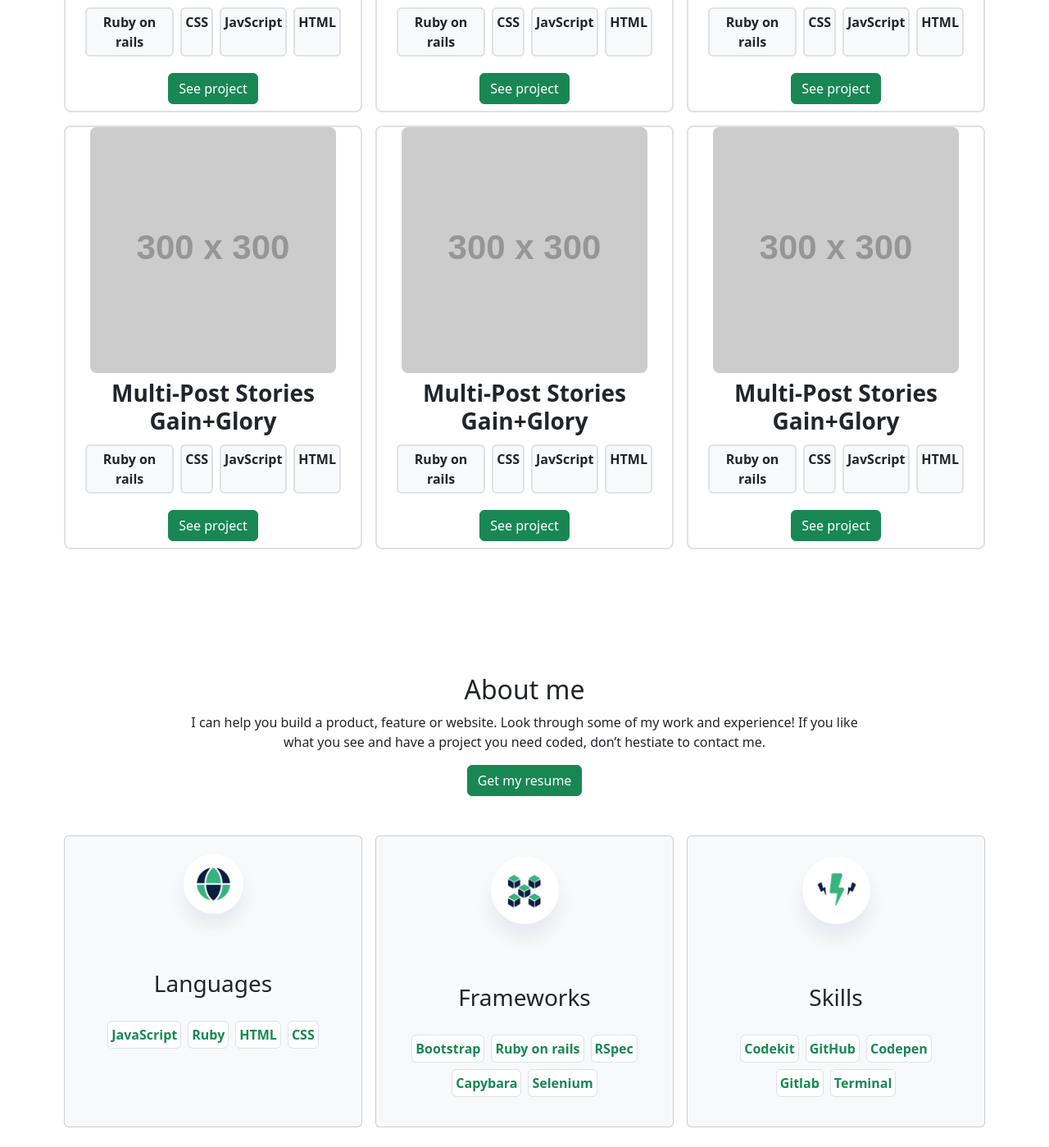
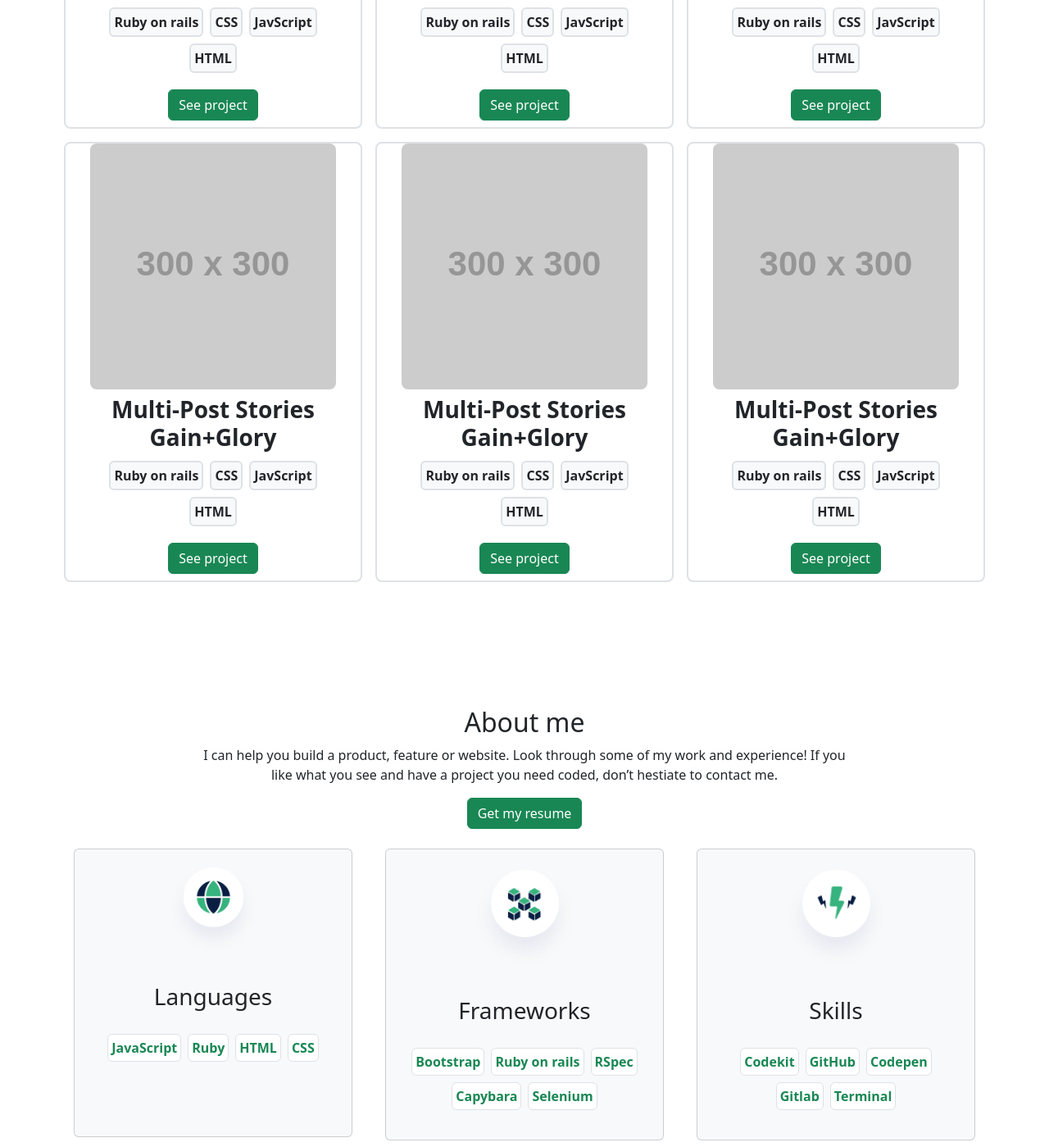
Before and after one commit to CindyDorantes/Trying-Bootstrap, a plain HTML site: page index.html in a window 1280 px wide. Shown: the part 955-2354 px from the top of the page at 82% size. Drawn offline with Linux system fonts and the light colour scheme; placeholder pictures from the web are drawn by us.

Commit message:
fix issues from 'Peer-to-peer' review

```diff
--- a/index.html
+++ b/index.html
@@ -11,13 +11,15 @@
 </head>
 
 <body>
+  <header>
     <nav class="navbar navbar-expand justify-content-center">
       <ul class="d-flex flex-row list-unstyled">
         <li class="pe-5"><a href="#">Portfolio</a></li>
         <li class="pe-5"><a href="#">About</a></li>
-      <li class="pe-5"><a href="#">Contact</a></li>
+        <li><a href="#">Contact</a></li>
       </ul>
     </nav>
+  </header>
   <section class="container d-flex flex-column justify-content-center text-center mt-5 pt-5">
     <h1 class="fw-bold fs-1">Hey there, I'm Cindy<br><span class="text-success">I'm a software developer</span></h1>
     <p>
@@ -56,127 +58,120 @@
       <!--First work-item-->
       <div class="col border m-2 rounded-3 border-2">
         <div class="d-flex justify-content-center">
-          <img src="https://via.placeholder.com/300" class="rounded-3">
+          <img src="https://via.placeholder.com/300" class="rounded-3" alt="">
         </div>
         <div class="d-flex flex-column justify-content-center align-items-center text-center  p-2">
           <h3 class="text-center fw-bold">Multi-Post Stories Gain+Glory</h3>
-          <ul class="d-flex flex-row list-unstyled justify-content-center">
+          <ul class="d-flex flex-row flex-wrap list-unstyled justify-content-center">
             <li class="p-1 m-1 border rounded bg-light fw-bold">Ruby on rails</li>
             <li class="p-1 m-1 border rounded bg-light fw-bold">CSS</li>
             <li class="p-1 m-1 border rounded bg-light fw-bold">JavScript</li>
             <li class="p-1 m-1 border rounded bg-light fw-bold">HTML</li>
           </ul>
-          <button type="button" class="btn btn-success">See project</button>
+          <button type="button" class="btn btn-success" href="#">See project</button>
         </div>
       </div>
       <!--Second work item-->
       <div class="col border m-2 rounded-3 border-2">
         <div class="d-flex justify-content-center">
-          <img src="https://via.placeholder.com/300" class="rounded-3">
+          <img src="https://via.placeholder.com/300" class="rounded-3" alt="">
         </div>
         <div class="d-flex flex-column justify-content-center align-items-center text-center  p-2">
           <h3 class="text-center fw-bold">Multi-Post Stories Gain+Glory</h3>
-          <ul class="d-flex flex-row list-unstyled justify-content-center">
+          <ul class="d-flex flex-row flex-wrap  list-unstyled justify-content-center">
             <li class="p-1 m-1 border rounded bg-light fw-bold">Ruby on rails</li>
             <li class="p-1 m-1 border rounded bg-light fw-bold">CSS</li>
             <li class="p-1 m-1 border rounded bg-light fw-bold">JavScript</li>
             <li class="p-1 m-1 border rounded bg-light fw-bold">HTML</li>
           </ul>
-          <button type="button" class="btn btn-success">See project</button>
+          <button type="button" class="btn btn-success" href="#">See project</button>
         </div>
       </div>
       <!--3rd work item-->
       <div class="col border m-2 rounded-3 border-2">
         <div class="d-flex justify-content-center">
-          <img src="https://via.placeholder.com/300" class="rounded-3">
+          <img src="https://via.placeholder.com/300" class="rounded-3" alt="">
         </div>
         <div class="d-flex flex-column justify-content-center align-items-center text-center  p-2">
           <h3 class="text-center fw-bold">Multi-Post Stories Gain+Glory</h3>
-          <ul class="d-flex flex-row list-unstyled justify-content-center">
+          <ul class="d-flex flex-row flex-wrap  list-unstyled justify-content-center">
             <li class="p-1 m-1 border rounded bg-light fw-bold">Ruby on rails</li>
             <li class="p-1 m-1 border rounded bg-light fw-bold">CSS</li>
             <li class="p-1 m-1 border rounded bg-light fw-bold">JavScript</li>
             <li class="p-1 m-1 border rounded bg-light fw-bold">HTML</li>
           </ul>
-          <button type="button" class="btn btn-success">See project</button>
+          <button type="button" class="btn btn-success" href="#">See project</button>
         </div>
       </div>
-    </div>
-    <!-- 2nd row finishes -->
 
-    <!-- 3rd row for WORKS section begins-->
-    <div class="row">
       <!--4th work item-->
       <div class="col border m-2 rounded-3 border-2">
         <div class="d-flex justify-content-center">
-          <img src="https://via.placeholder.com/300" class="rounded-3">
+          <img src="https://via.placeholder.com/300" class="rounded-3" alt="">
         </div>
         <div class="d-flex flex-column justify-content-center align-items-center text-center  p-2">
           <h3 class="text-center fw-bold">Multi-Post Stories Gain+Glory</h3>
-          <ul class="d-flex flex-row list-unstyled justify-content-center">
+          <ul class="d-flex flex-row  flex-wrap list-unstyled justify-content-center">
             <li class="p-1 m-1 border rounded bg-light fw-bold">Ruby on rails</li>
             <li class="p-1 m-1 border rounded bg-light fw-bold">CSS</li>
             <li class="p-1 m-1 border rounded bg-light fw-bold">JavScript</li>
             <li class="p-1 m-1 border rounded bg-light fw-bold">HTML</li>
           </ul>
-          <button type="button" class="btn btn-success">See project</button>
+          <button type="button" class="btn btn-success" href="#">See project</button>
         </div>
       </div>
       <!--5th work item-->
       <div class="col border m-2 rounded-3 border-2">
         <div class="d-flex justify-content-center">
-          <img src="https://via.placeholder.com/300" class="rounded-3">
+          <img src="https://via.placeholder.com/300" class="rounded-3" alt="">
         </div>
         <div class="d-flex flex-column justify-content-center align-items-center text-center  p-2">
           <h3 class="text-center fw-bold">Multi-Post Stories Gain+Glory</h3>
-          <ul class="d-flex flex-row list-unstyled justify-content-center">
+          <ul class="d-flex flex-row flex-wrap list-unstyled justify-content-center">
             <li class="p-1 m-1 border rounded bg-light fw-bold">Ruby on rails</li>
             <li class="p-1 m-1 border rounded bg-light fw-bold">CSS</li>
             <li class="p-1 m-1 border rounded bg-light fw-bold">JavScript</li>
             <li class="p-1 m-1 border rounded bg-light fw-bold">HTML</li>
           </ul>
-          <button type="button" class="btn btn-success">See project</button>
+          <button type="button" class="btn btn-success" href="#">See project</button>
         </div>
       </div>
       <!--6th work item-->
       <div class="col border m-2 rounded-3 border-2">
         <div class="d-flex justify-content-center">
-          <img src="https://via.placeholder.com/300" class="rounded-3">
+          <img src="https://via.placeholder.com/300" class="rounded-3" alt="">
         </div>
         <div class="d-flex flex-column justify-content-center align-items-center text-center  p-2">
           <h3 class="text-center fw-bold">Multi-Post Stories Gain+Glory</h3>
-          <ul class="d-flex flex-row list-unstyled justify-content-center">
+          <ul class="d-flex flex-row flex-wrap list-unstyled justify-content-center">
             <li class="p-1 m-1 border rounded bg-light fw-bold">Ruby on rails</li>
             <li class="p-1 m-1 border rounded bg-light fw-bold">CSS</li>
             <li class="p-1 m-1 border rounded bg-light fw-bold">JavScript</li>
             <li class="p-1 m-1 border rounded bg-light fw-bold">HTML</li>
           </ul>
-          <button type="button" class="btn btn-success">See project</button>
+          <button type="button" class="btn btn-success" href="#">See project</button>
         </div>
       </div>
     </div>
-    <!-- 3rd row for works section finishes -->
+    <!-- 2nd row for works section finishes -->
   </section>
 
   <section class="container mt-5 pt-5">
-    <div class="text-center w-75 mx-auto mb-3">
-      <div>
-        <!-- for background image -->
+    <div class="row text-center w-75 mx-auto mb-3">
       <h2>About me</h2>
-      </div>
       <p>
         I can help you build a product, feature or website. Look through some of my work and experience!
         If you like what you see and have a project you need coded, don’t hestiate to contact me.
       </p>
       <div>
-        <!-- for background image -->
-        <button type="button" class="btn btn-success">Get my resume</button>
+        <button type="button" class="btn btn-success" href="#">Get my resume</button>
       </div>
       <br>
     </div>
     <!--here begins the languages square-->
-    <div class="row">
-      <div class="card col bg-light m-2">
+    <div class="row justify-content-center">
+      <div class="col-lg-4 col-md-6 col-12">
+        <div class="card bg-light m-2" style="min-height: 352px;">
           <p><img src="./Images/Icons.png" class="card-img-top" alt="ellipse with green and blue sections"></p>
           <div class="card-body text-center">
             <h3 class="card-title mb-4">Languages</h3>
@@ -188,9 +183,11 @@
             </ul>
           </div>
         </div>
+      </div>
       <!--Languages square finishes-->
       <!--here begins FRAMEWORKS square-->
-      <div class="card col bg-light m-2">
+      <div class="col-lg-4 col-md-6 col-12">
+        <div class="card bg-light m-2" style="min-height: 352px;">
           <p><img src="./Images/frameworks-icon.png" class="card-img-top" alt="five blue and green cubes"></p>
           <div class="card-body text-center">
             <h3 class="card-title mb-4">Frameworks</h3>
@@ -203,9 +200,11 @@
             </ul>
           </div>
         </div>
+      </div>
       <!--Frameworks square finishes-->
       <!--here begins SKILLS square-->
-      <div class="card col bg-light m-2">
+      <div class="col-lg-4 col-md-6 col-12">
+        <div class="card bg-light m-2" style="min-height: 352px;">
           <p><img src="./Images/skills-icon.png" class="card-img-top" alt="green thunder"></p>
           <div class="card-body text-center">
             <h3 class="card-title mb-4">Skills</h3>
@@ -219,6 +218,7 @@
           </div>
         </div>
       </div>
+    </div>
     <!--Skills square finishes-->
   </section>
 
```
Lines whose indentation alone changed are shown as unchanged.
